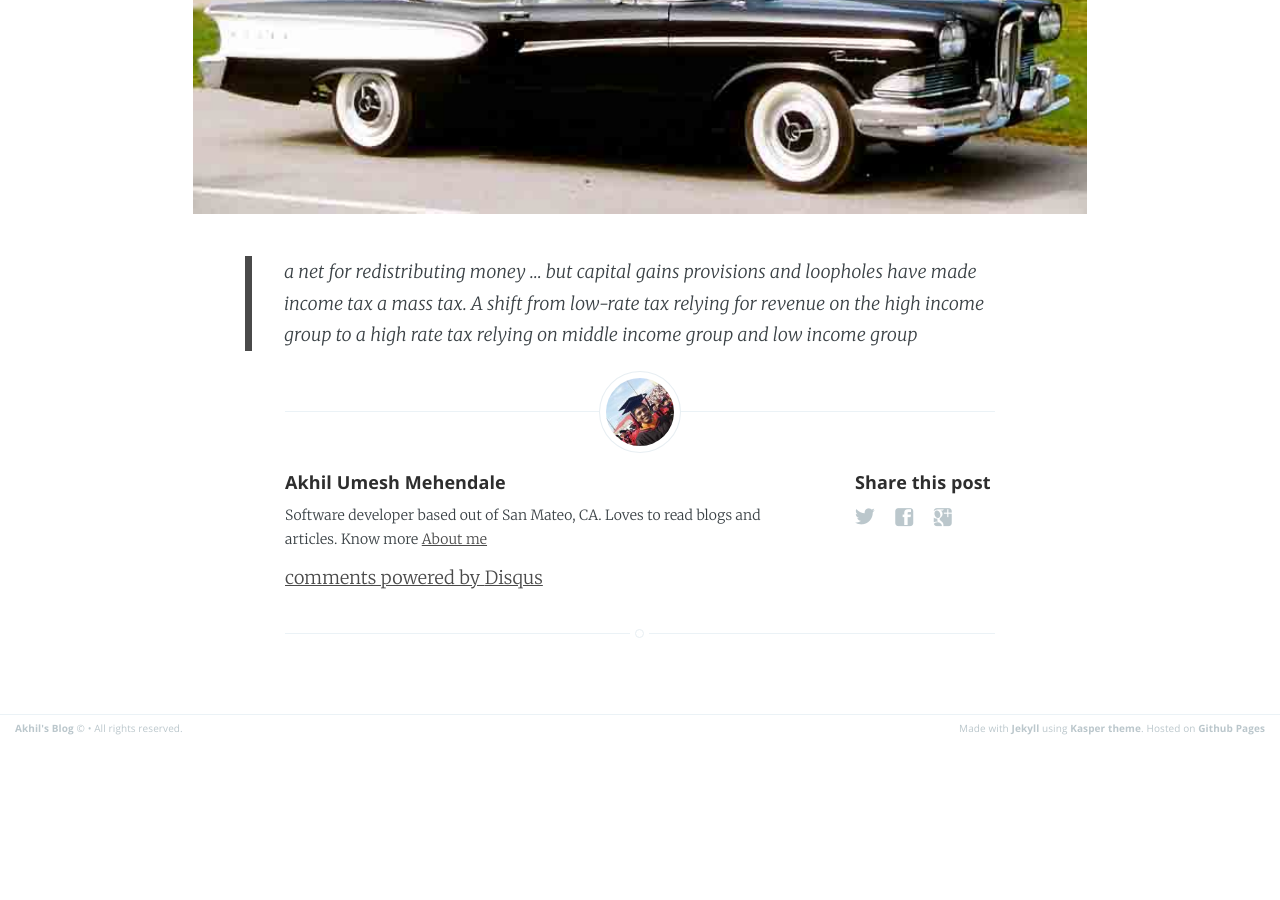
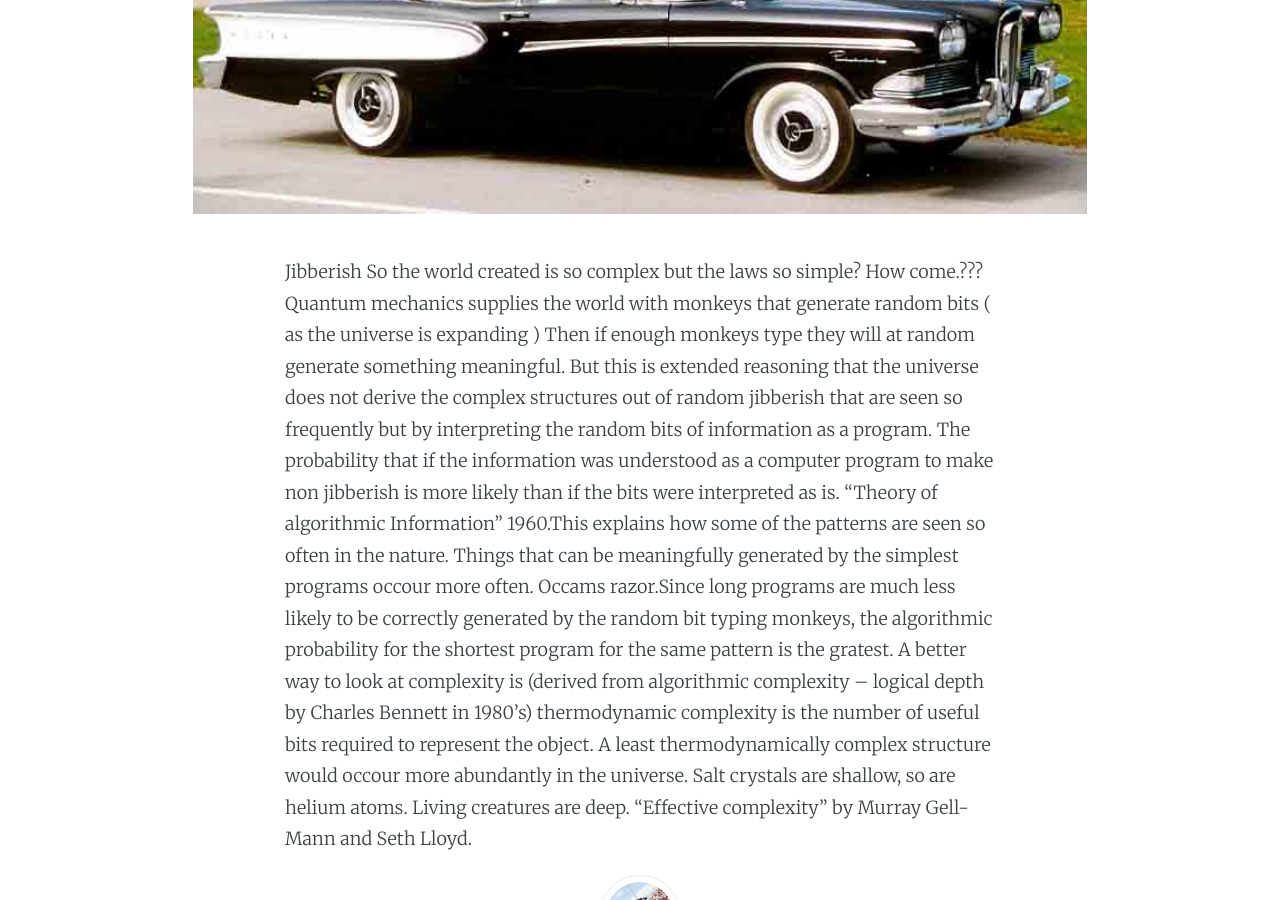
Before and after one commit to akhilum/akhilum.github.io, a Jekyll site: the page built from _posts/2015-10-02-Programming The Universe by Seth Lloyd.markdown, in a window 1280 px wide and 900 px high, scrolled down 4020 px. Built offline with Jekyll 4.4.1, drawn with Linux system fonts in a browser that asks for light colours; Markdown is read by kramdown in place of the engine named in the settings; comment, search, counter and statistics services are not loaded; before the commit the page ends 4763 px from its top, so only the background shows below that.

Commit message:
Added jibberish, needs another rewrite

```diff
--- a/_posts/2015-10-02-Programming The Universe by Seth Lloyd.markdown
+++ b/_posts/2015-10-02-Programming The Universe by Seth Lloyd.markdown
@@ -47,4 +47,6 @@ All in all I do not recommend anyone to read this book. It will take up a signif
 
 ![Ford Edsel](/assets/images/business_adventures_3.jpg)
 
-> a net for redistributing money … but capital gains provisions and loopholes have made income tax a mass tax. A shift from low-rate tax relying for revenue on the high income group to a high rate tax relying on middle income group and low income group
+Jibberish
+So the world created is so complex but the laws so simple? How come.???
+Quantum mechanics supplies the world with monkeys that generate random bits ( as the universe is expanding ) Then if enough monkeys type they will at random generate something meaningful. But this is extended reasoning that the universe does not derive the complex structures out of random jibberish that are seen so frequently but by interpreting the random bits of information as a program. The probability that if the information was understood as a computer program to make non jibberish is more likely than if the bits were interpreted as is. “Theory of algorithmic Information” 1960.This explains how some of the patterns are seen so often in the nature. Things that can be meaningfully generated by the simplest programs occour more often. Occams razor.Since long programs are much less likely to be correctly generated by the random bit typing monkeys, the algorithmic probability for the shortest program for the same pattern is the gratest. A better way to look at complexity is (derived from algorithmic complexity – logical depth by Charles Bennett in 1980’s) thermodynamic complexity is the number of useful bits required to represent the object. A least thermodynamically complex structure would occour more abundantly in the universe. Salt crystals are shallow, so are helium atoms. Living creatures are deep. “Effective complexity” by Murray Gell-Mann and Seth Lloyd.
```
